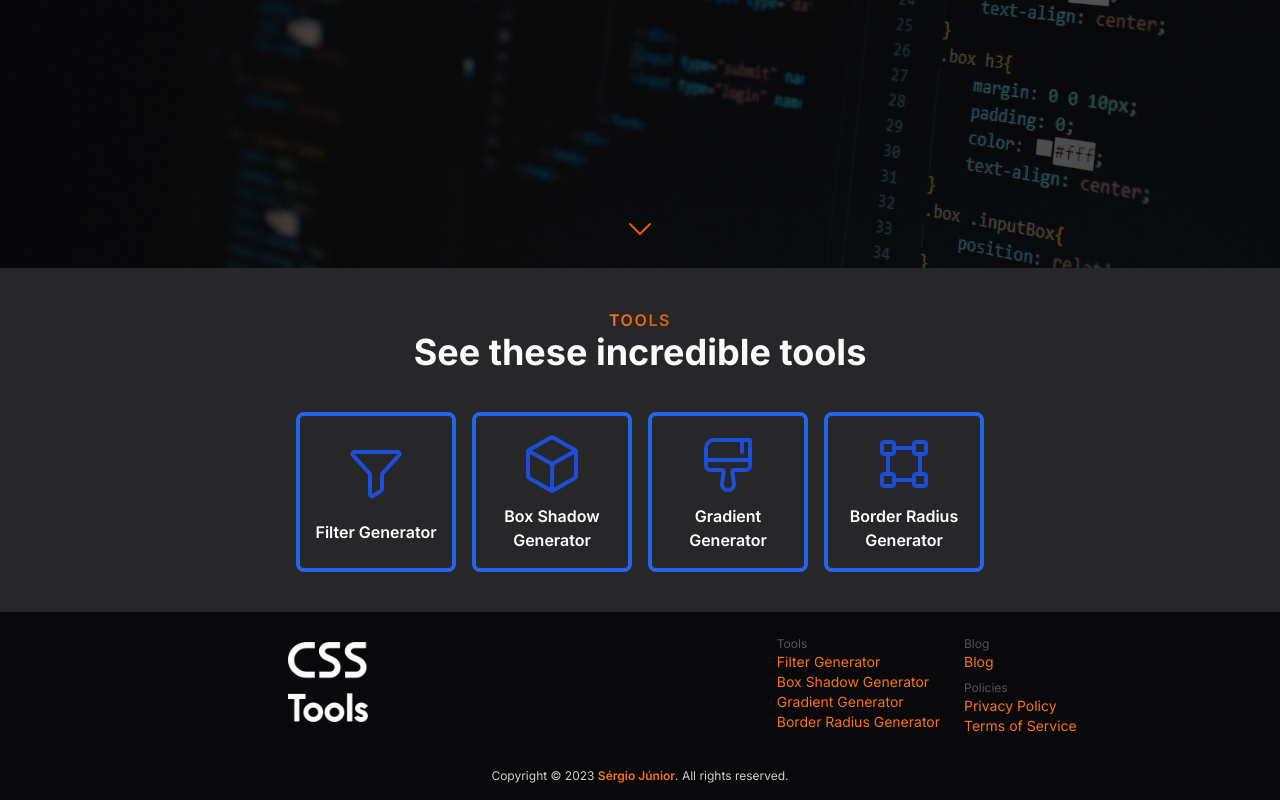
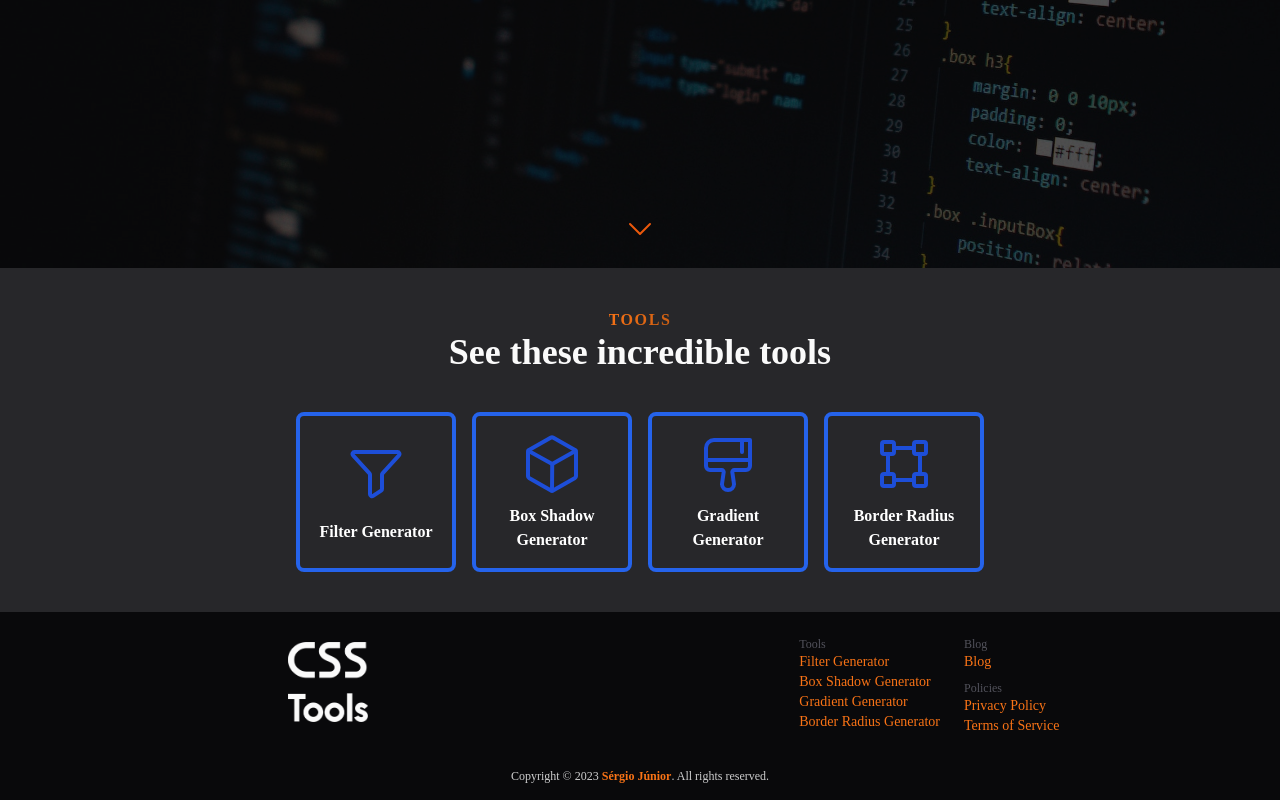
Before and after one commit to sergiojunior13/CSS-Tools, a Next.js app: page / in a window 1280 px wide. Shown: the part 532-1332 px from the top of the page. Built offline with nearby package versions, Linux system fonts and the light colour scheme; no server answers.

Commit message:
Next Optimization

```diff
--- a/package.json
+++ b/package.json
@@ -17,10 +17,11 @@
     "@radix-ui/react-toggle": "^1.0.2",
     "@radix-ui/react-toolbar": "^1.0.3",
     "dayjs": "^1.11.7",
+    "eslint-config-next": "^13.4.10",
     "gray-matter": "^4.0.3",
     "localforage": "^1.10.0",
     "match-sorter": "^6.3.1",
-    "next": "^13.1.1",
+    "next": "^13.4.10",
     "next-seo": "^5.15.0",
     "next-sitemap": "^4.0.7",
     "phosphor-react": "^1.4.1",
--- a/pages/_app.jsx
+++ b/pages/_app.jsx
@@ -2,15 +2,21 @@ import "../src/index.css";
 import Header from "../src/components/Header";
 import Footer from "../src/components/Footer";
 import { NextSeo } from "next-seo";
+import { Inter } from "next/font/google";
 
 const title = "CSS Tools | FREE & Online CSS-3 Generator";
 const description =
   "Do you need to create beautiful designs? use this website with free CSS tools to generate incredible styles!";
 const url = process.env.NEXT_PUBLIC_URL;
 
+const inter = Inter({
+  subsets: ["latin"],
+  variable: "--font-inter",
+});
+
 export default function MyApp({ Component, pageProps }) {
   return (
-    <>
+    <div className={`${inter.variable} font-sans`}>
       <NextSeo
         title={title}
         description={description}
@@ -42,6 +48,6 @@ export default function MyApp({ Component, pageProps }) {
       <Header />
       <Component {...pageProps} />
       <Footer />
-    </>
+    </div>
   );
 }
--- a/pages/_document.tsx
+++ b/pages/_document.tsx
@@ -1,21 +1,16 @@
 import { Html, Head, Main, NextScript } from "next/document";
+import Script from "next/script";
 
 export default function Document() {
   return (
     <Html lang="en-us" className="bg-zinc-800">
       <Head>
-        <link rel="preconnect" href="https://fonts.googleapis.com" />
         <link rel="shortcut icon" href="/favicon.png" />
-        <link
-          rel="preconnect"
-          href="https://fonts.gstatic.com"
-          crossOrigin="true"
-        />
-        <script
+        <Script
           async
           src="https://www.googletagmanager.com/gtag/js?id=G-G0MQ749VYG"
         />
-        <script
+        <Script
           dangerouslySetInnerHTML={{
             __html: `window.dataLayer = window.dataLayer || [];
       function gtag() {
@@ -26,23 +21,14 @@ export default function Document() {
       gtag("config", "G-G0MQ749VYG");`,
           }}
         />
-        <script
+        <Script
           async
           src="https://pagead2.googlesyndication.com/pagead/js/adsbygoogle.js?client=ca-pub-2683859460671203"
           crossOrigin="anonymous"
-        ></script>
+        />
         <meta
           name="google-site-verification"
           content="AqCTozOdxdev-fEuiuWVG5DrgFKrUb3b_BIH5nbyYE8"
-        />
-        <meta
-          name="description"
-          content="Online CSS Tools to help you make your website"
-        />
-        <meta name="keywords" content="css tools, css, web tools" />
-        <link
-          href="https://fonts.googleapis.com/css2?family=Inter:wght@400;500;600;700;800&display=swap"
-          rel="stylesheet"
         />
       </Head>
       <body>
--- a/src/components/Footer.tsx
+++ b/src/components/Footer.tsx
@@ -29,8 +29,12 @@ export default function Footer() {
               <label className="text-zinc-600 mt-2 text-xs">Blog</label>
               <Link href="/blog">Blog</Link>
               <label className="text-zinc-600 mt-2 text-xs">Policies</label>
-              <Link href="/privacy">Privacy Policy</Link>
-              <Link href="/terms">Terms of Service</Link>
+              <Link href="/privacy" prefetch={false}>
+                Privacy Policy
+              </Link>
+              <Link href="/terms" prefetch={false}>
+                Terms of Service
+              </Link>
             </div>
           </nav>
         </div>
--- a/tailwind.config.cjs
+++ b/tailwind.config.cjs
@@ -15,7 +15,10 @@ module.exports = {
         neomorphism: "13px 13px 26px #1c1c1f, -13px -13px 26px #323235",
         fade: "inset 0 20px 10px -10px #18181b, inset 0 -20px 10px -10px #18181b",
       },
-      fontFamily: { sans: ["Inter", "sans-serif"] },
+      fontFamily: {
+        sans: ["var(--font-inter)"],
+        mono: ["var(--font-roboto-mono)"],
+      },
     },
   },
   plugins: [],
```
Also changed, not shown: 1 other file (tests, documents, lock files or other folders).
